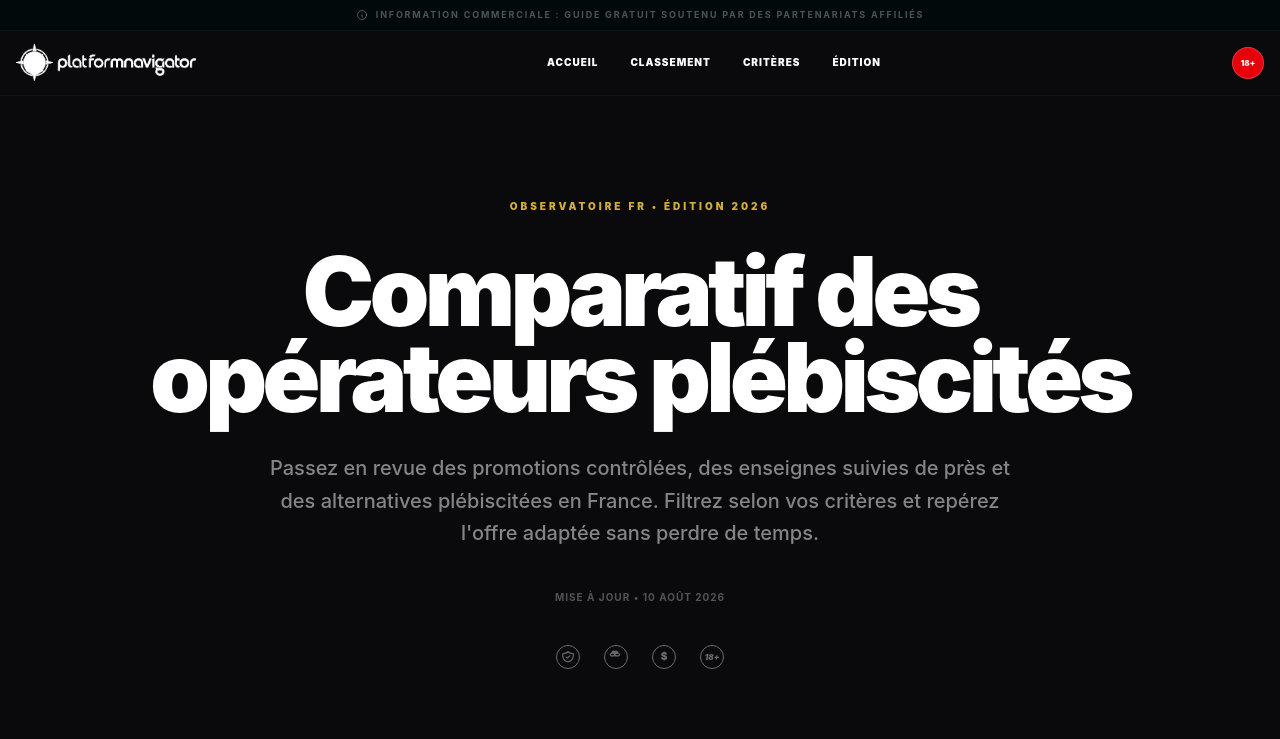
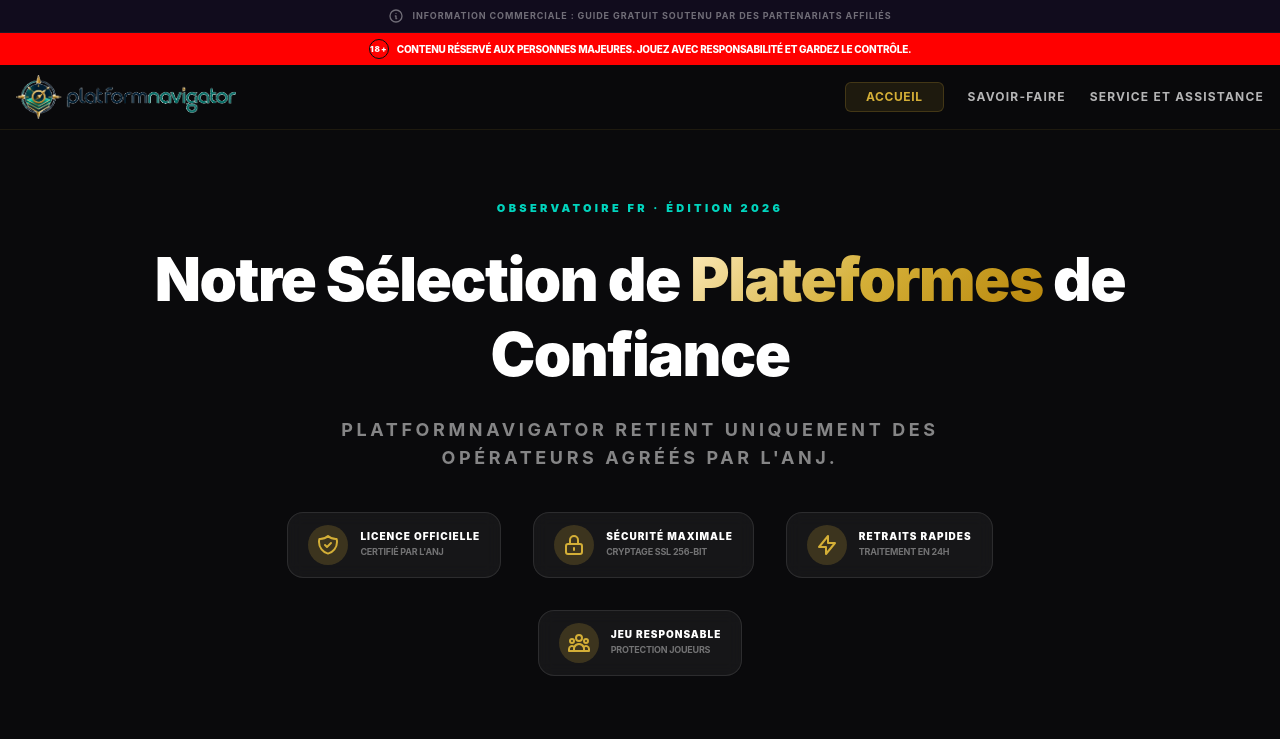
Before and after one commit to zakariyyante/platformnavigator, a Next.js app: page / in a window 1280 px wide. Shown: the top 739 px of the page. Built offline with nearby package versions, Linux system fonts and the light colour scheme.

Commit message:
Add commercial disclosure bar and Observatoire FR badge
Co-authored-by: Cursor <cursoragent@cursor.com>

```diff
--- a/app/components/Header.tsx
+++ b/app/components/Header.tsx
@@ -9,40 +9,44 @@ export default function Header() {
 
   return (
     <>
-      {/* Top Small Disclaimer Line */}
-      <div className="w-full py-2 px-4 flex items-center justify-center gap-2 bg-black/40 border-b border-white/5 relative z-[60]">
-        <svg className="w-3 h-3 text-white/30" fill="none" stroke="currentColor" viewBox="0 0 24 24">
+      {/* Commercial Disclosure Bar */}
+      <div className="w-full bg-[#110c1d] py-2 px-4 flex items-center justify-center gap-2 z-[70] relative border-b border-white/5">
+        <svg className="w-4 h-4 text-white/40" fill="none" stroke="currentColor" viewBox="0 0 24 24">
           <path strokeLinecap="round" strokeLinejoin="round" strokeWidth={2} d="M13 16h-1v-4h-1m1-4h.01M21 12a9 9 0 11-18 0 9 9 0 0118 0z" />
         </svg>
-        <span className="text-[9px] font-bold text-white/30 uppercase tracking-[0.2em]">Information Commerciale : Guide Gratuit Soutenu Par Des Partenariats Affiliés</span>
+        <span className="text-[9px] font-bold text-white/40 uppercase tracking-[0.1em]">
+          INFORMATION COMMERCIALE : GUIDE GRATUIT SOUTENU PAR DES PARTENARIATS AFFILIÉS
+        </span>
       </div>
 
-      <header className="sticky top-0 z-50 w-full bg-nav-dark border-b border-white/5">
+      {/* Top Gold Disclaimer Bar */}
+      <div className="top-disclaimer w-full py-1.5 px-4 flex items-center justify-center gap-2 z-[60] relative">
+        <div className="w-5 h-5 rounded-full border border-background flex items-center justify-center text-[8px] font-black">18+</div>
+        <span className="tracking-tight">Contenu réservé aux personnes majeures. Jouez avec responsabilité et gardez le contrôle.</span>
+      </div>
+
+      <header className="sticky top-0 z-50 w-full bg-nav-dark/95 backdrop-blur-md border-b border-accent/10">
         <div className="container mx-auto px-4 h-16 flex items-center justify-between">
           <Link href="/" className="flex items-center gap-4 group">
-            <div className="relative w-[180px] h-[40px]">
+            <div className="relative w-[220px] h-[45px]">
                 <Image
                   src="/logo.png"
                   alt="Platform Navigator"
                   fill
-                className="object-contain brightness-0 invert"
+                  className="object-contain group-hover:brightness-110 transition-all"
                   priority
                 />
             </div>
           </Link>
 
           {/* Desktop Nav */}
-          <nav className="hidden lg:flex items-center gap-8">
-            <Link href="/" className="text-[10px] font-black text-white hover:text-accent transition-colors tracking-widest uppercase">ACCUEIL</Link>
-            <Link href="/brands" className="text-[10px] font-black text-white hover:text-accent transition-colors tracking-widest uppercase">CLASSEMENT</Link>
-            <Link href="/guide" className="text-[10px] font-black text-white hover:text-accent transition-colors tracking-widest uppercase">CRITÈRES</Link>
-            <Link href="/about" className="text-[10px] font-black text-white hover:text-accent transition-colors tracking-widest uppercase">ÉDITION</Link>
+          <nav className="hidden lg:flex items-center gap-6">
+            <Link href="/" className="px-5 py-1.5 bg-accent/10 rounded-md text-xs font-bold text-accent uppercase tracking-wider border border-accent/20 hover:bg-accent/20 transition-all">ACCUEIL</Link>
+            <Link href="/guide" className="text-xs font-bold text-white/70 hover:text-accent transition-colors tracking-widest uppercase">SAVOIR-FAIRE</Link>
+            <Link href="/responsible-gambling" className="text-xs font-bold text-white/70 hover:text-accent transition-colors tracking-widest uppercase">SERVICE ET ASSISTANCE</Link>
           </nav>
 
-          {/* CTA - Small 18+ circle for nav */}
-          <div className="hidden lg:block">
-            <div className="w-8 h-8 rounded-full bg-red-600 flex items-center justify-center text-[8px] font-black text-white border border-white/20">18+</div>
-          </div>
+          {/* Mobile Hamburger */}
           <button
             className="lg:hidden p-2 text-white/70 hover:text-accent"
             onClick={() => setIsMenuOpen(!isMenuOpen)}
--- a/app/components/Hero.tsx
+++ b/app/components/Hero.tsx
@@ -1,88 +1,70 @@
 import Link from "next/link";
 
 export default function Hero() {
-  const currentYear = new Date().getFullYear();
-
   return (
-    <section className="relative pt-24 pb-20">
+    <section className="relative pt-16 pb-12">
       <div className="container mx-auto px-4 text-center relative z-10">
-        {/* Top Info Line */}
-        <div className="mb-8">
-          <span className="text-[10px] font-black text-accent uppercase tracking-[0.3em]">
-            OBSERVATOIRE FR • ÉDITION {currentYear}
+        <div className="mb-6">
+          <span className="text-teal-400 text-[11px] font-black uppercase tracking-[0.3em]">
+            OBSERVATOIRE FR · ÉDITION 2026
           </span>
         </div>
 
-        {/* H1 Title */}
-        <h1 className="text-5xl md:text-7xl lg:text-8xl font-black text-white mb-8 tracking-tighter leading-[0.9] max-w-5xl mx-auto">
-          Comparatif des opérateurs plébiscités
+        <h1 className="text-4xl md:text-5xl lg:text-6xl font-black text-white mb-6 tracking-tight leading-tight">
+          Notre Sélection de <span className="gold-text">Plateformes</span> de Confiance
         </h1>
 
-        {/* Subtitle */}
-        <p className="text-lg md:text-xl text-white/50 mb-10 max-w-3xl mx-auto font-medium leading-relaxed">
-          Passez en revue des promotions contrôlées, des enseignes suivies de près et des alternatives plébiscitées en France. Filtrez selon vos critères et repérez l&apos;offre adaptée sans perdre de temps.
+        <p className="text-base md:text-lg text-white/50 mb-10 font-bold max-w-2xl mx-auto uppercase tracking-[0.2em]">
+          PlatformNavigator Retient Uniquement Des Opérateurs Agréés Par L&apos;ANJ.
         </p>
 
-        {/* Date line */}
-        <div className="mb-10 text-[10px] font-bold text-white/30 uppercase tracking-widest">
-          MISE À JOUR • 10 AOÛT {currentYear}
-        </div>
-
-        {/* Icon badges row */}
-        <div className="flex justify-center gap-6 mb-24 opacity-60 grayscale hover:grayscale-0 transition-all">
-          <div className="w-6 h-6 border border-accent rounded-full flex items-center justify-center text-accent text-[8px] font-bold italic">
-            <svg className="w-3.5 h-3.5" fill="none" stroke="currentColor" viewBox="0 0 24 24">
-              <path strokeLinecap="round" strokeLinejoin="round" strokeWidth={2} d="M9 12l2 2 4-4m5.618-4.016A11.955 11.955 0 0112 2.944a11.955 11.955 0 01-8.618 3.04A12.02 12.02 0 003 9c0 5.591 3.824 10.29 9 11.622 5.176-1.332 9-6.03 9-11.622 0-1.042-.133-2.052-.382-3.016z" />
-            </svg>
-          </div>
-          <div className="w-6 h-6 border border-accent rounded-full flex items-center justify-center text-accent">
-            <svg className="w-3.5 h-3.5" fill="none" stroke="currentColor" viewBox="0 0 24 24">
-              <path strokeLinecap="round" strokeLinejoin="round" strokeWidth={2} d="M5 5a3 3 0 015-2.236A3 3 0 0114.83 6H16a2 2 0 110 4h-5V9a1 1 0 10-2 0v1H4a2 2 0 110-4h1.17C5.06 5.687 5 5.35 5 5zm4 1V5a1 1 0 10-1 1h1zm3 0a1 1 0 10-1-1v1h1z" />
-            </svg>
-          </div>
-          <div className="w-6 h-6 border border-accent rounded-full flex items-center justify-center text-accent">
-             <span className="text-[10px] font-black">$</span>
-          </div>
-          <div className="w-6 h-6 border border-accent rounded-full flex items-center justify-center text-accent">
-             <span className="text-[8px] font-black italic">18+</span>
-          </div>
-        </div>
-
-        {/* Big Trust Badge Cards */}
-        <div className="grid grid-cols-1 md:grid-cols-3 gap-6 max-w-6xl mx-auto">
-          <div className="trust-badge-card flex items-center gap-6 text-left group transition-all hover:bg-white/5">
-            <div className="w-14 h-14 rounded-2xl bg-white/5 flex items-center justify-center text-white/40 group-hover:text-accent transition-colors border border-white/5">
+        {/* Trust Badges Row */}
+        <div className="flex flex-wrap justify-center gap-4 md:gap-8 max-w-4xl mx-auto">
+          <div className="flex items-center gap-3 px-5 py-3 bg-white/5 rounded-2xl border border-white/10 backdrop-blur-sm transition-transform hover:scale-105">
+            <div className="w-10 h-10 rounded-full bg-accent/20 flex items-center justify-center text-accent">
               <svg className="w-6 h-6" fill="none" stroke="currentColor" viewBox="0 0 24 24">
                 <path strokeLinecap="round" strokeLinejoin="round" strokeWidth={2} d="M9 12l2 2 4-4m5.618-4.016A11.955 11.955 0 0112 2.944a11.955 11.955 0 01-8.618 3.04A12.02 12.02 0 003 9c0 5.591 3.824 10.29 9 11.622 5.176-1.332 9-6.03 9-11.622 0-1.042-.133-2.052-.382-3.016z" />
               </svg>
             </div>
-            <div>
-              <div className="text-sm font-black text-white uppercase tracking-widest mb-1">LICENCIÉ</div>
-              <div className="text-[10px] text-white/30 font-bold uppercase tracking-widest">RÉGLEMENTÉ ANJ</div>
+            <div className="text-left">
+              <div className="text-[10px] font-black text-white uppercase tracking-widest leading-none mb-1">Licence Officielle</div>
+              <div className="text-[9px] text-white/40 font-bold uppercase tracking-tight">Certifié par l&apos;ANJ</div>
             </div>
           </div>
 
-          <div className="trust-badge-card flex items-center gap-6 text-left group transition-all hover:bg-white/5">
-            <div className="w-14 h-14 rounded-2xl bg-white/5 flex items-center justify-center text-white/40 group-hover:text-accent transition-colors border border-white/5">
+          <div className="flex items-center gap-3 px-5 py-3 bg-white/5 rounded-2xl border border-white/10 backdrop-blur-sm transition-transform hover:scale-105">
+            <div className="w-10 h-10 rounded-full bg-accent/20 flex items-center justify-center text-accent">
               <svg className="w-6 h-6" fill="none" stroke="currentColor" viewBox="0 0 24 24">
-                <path strokeLinecap="round" strokeLinejoin="round" strokeWidth={2} d="M12 6.253v13m0-13C10.832 5.477 9.246 5 7.5 5S4.168 5.477 3 6.253v13C4.168 18.477 5.754 18 7.5 18s3.332.477 4.5 1.253m0-13C13.168 5.477 14.754 5 16.5 5c1.747 0 3.332.477 4.5 1.253v13C19.832 18.477 18.247 18 16.5 18c-1.746 0-3.332.477-4.5 1.253" />
+                <path strokeLinecap="round" strokeLinejoin="round" strokeWidth={2} d="M12 15v2m-6 4h12a2 2 0 002-2v-6a2 2 0 00-2-2H6a2 2 0 00-2 2v6a2 2 0 002 2zm10-10V7a4 4 0 00-8 0v4h8z" />
               </svg>
             </div>
-            <div>
-              <div className="text-sm font-black text-white uppercase tracking-widest mb-1">EXPERTISE</div>
-              <div className="text-[10px] text-white/30 font-bold uppercase tracking-widest">AVIS CERTIFIÉS</div>
+            <div className="text-left">
+              <div className="text-[10px] font-black text-white uppercase tracking-widest leading-none mb-1">Sécurité Maximale</div>
+              <div className="text-[9px] text-white/40 font-bold uppercase tracking-tight">Cryptage SSL 256-bit</div>
             </div>
           </div>
 
-          <div className="trust-badge-card flex items-center gap-6 text-left group transition-all hover:bg-white/5">
-            <div className="w-14 h-14 rounded-2xl bg-white/5 flex items-center justify-center text-white/40 group-hover:text-accent transition-colors border border-white/5">
+          <div className="flex items-center gap-3 px-5 py-3 bg-white/5 rounded-2xl border border-white/10 backdrop-blur-sm transition-transform hover:scale-105">
+            <div className="w-10 h-10 rounded-full bg-accent/20 flex items-center justify-center text-accent">
               <svg className="w-6 h-6" fill="none" stroke="currentColor" viewBox="0 0 24 24">
-                 <path strokeLinecap="round" strokeLinejoin="round" strokeWidth={2} d="M13 10V3L4 14h7v7l9-11h-7z" />
+                <path strokeLinecap="round" strokeLinejoin="round" strokeWidth={2} d="M13 10V3L4 14h7v7l9-11h-7z" />
               </svg>
             </div>
-            <div>
-              <div className="text-sm font-black text-white uppercase tracking-widest mb-1">RAPIDITÉ</div>
-              <div className="text-[10px] text-white/30 font-bold uppercase tracking-widest">RETRAITS 24H</div>
+            <div className="text-left">
+              <div className="text-[10px] font-black text-white uppercase tracking-widest leading-none mb-1">Retraits Rapides</div>
+              <div className="text-[9px] text-white/40 font-bold uppercase tracking-tight">Traitement en 24h</div>
+            </div>
+          </div>
+
+          <div className="flex items-center gap-3 px-5 py-3 bg-white/5 rounded-2xl border border-white/10 backdrop-blur-sm transition-transform hover:scale-105">
+            <div className="w-10 h-10 rounded-full bg-accent/20 flex items-center justify-center text-accent">
+              <svg className="w-6 h-6" fill="none" stroke="currentColor" viewBox="0 0 24 24">
+                <path strokeLinecap="round" strokeLinejoin="round" strokeWidth={2} d="M17 20h5v-2a3 3 0 00-5.356-1.857M17 20H7m10 0v-2c0-.656-.126-1.283-.356-1.857M7 20H2v-2a3 3 0 015.356-1.857M7 20v-2c0-.656.126-1.283.356-1.857m0 0a5.002 5.002 0 019.288 0M15 7a3 3 0 11-6 0 3 3 0 016 0zm6 3a2 2 0 11-4 0 2 2 0 014 0zM7 10a2 2 0 11-4 0 2 2 0 014 0z" />
+              </svg>
+            </div>
+            <div className="text-left">
+              <div className="text-[10px] font-black text-white uppercase tracking-widest leading-none mb-1">Jeu Responsable</div>
+              <div className="text-[9px] text-white/40 font-bold uppercase tracking-tight">Protection Joueurs</div>
             </div>
           </div>
         </div>
```
Lines whose indentation alone changed are shown as unchanged.
